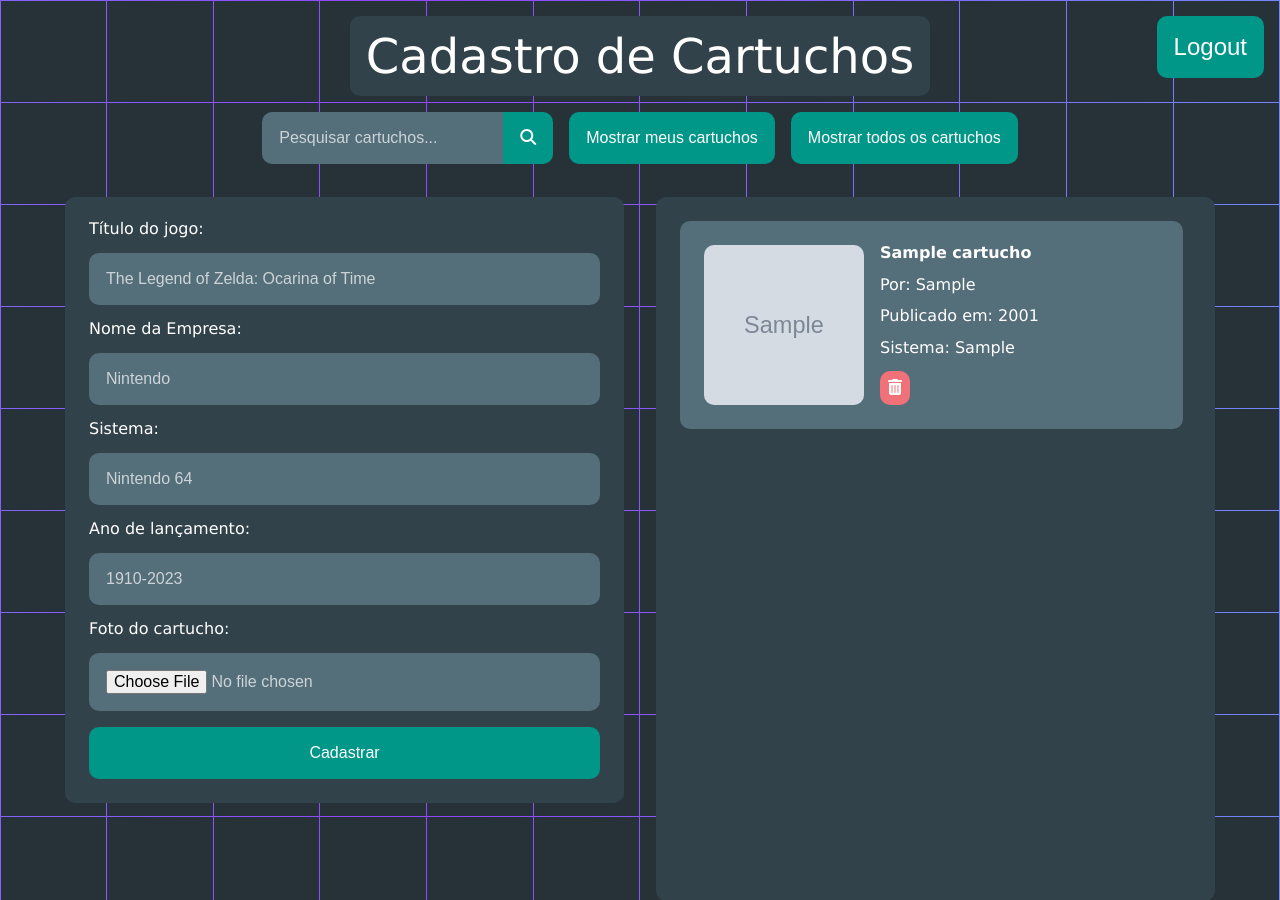
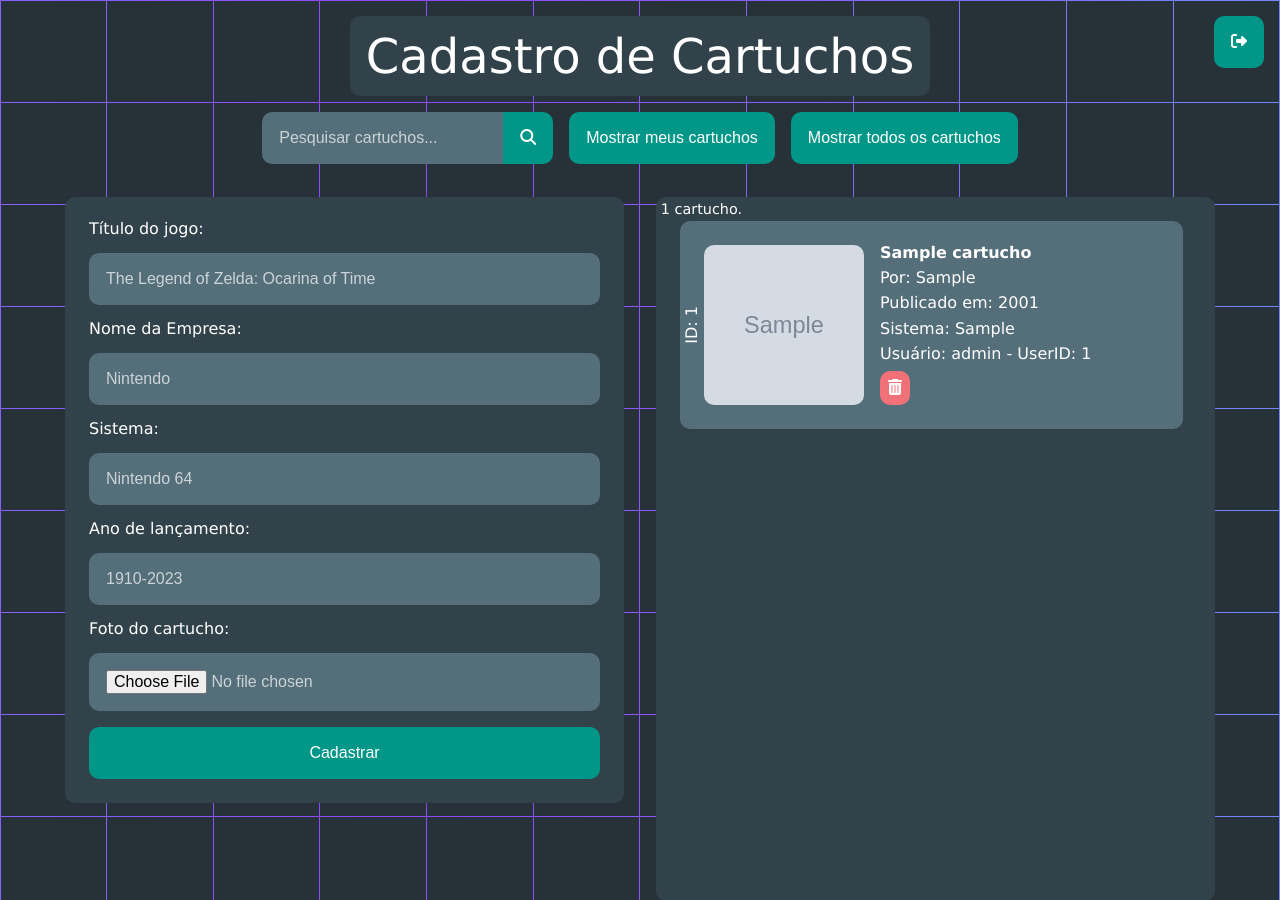
Before and after one commit to DarkPixel100/TrabDS1-1Bim-2023, a PHP site: page /home.php in a window 1280 px wide. Shown: the top 900 px of the page. Run offline with PHP 8.4, Linux system fonts and the light colour scheme; a user stored in the database is signed in; data comes from the database, SQL or seed files in the repository; both versions use the stored data as it was after the commit; tables that the repository leaves empty hold one stand-in row (values such as "Sample post"); grey boxes marked "Sample" are stand-in pictures; some libraries are stand-ins or nearby versions.

Commit message:
Final - apresentação 03/04

```diff
--- a/general.css
+++ b/general.css
@@ -28,12 +28,14 @@
 body {
     min-height: 100vh;
     min-height: 100dvh;
+    min-width: 390px;
     background: linear-gradient(90deg, var(--grad1), var(--grad2), var(--grad1));
     background-size: 200%;
     animation: bg-pan 10s linear infinite;
     color: var(--fontColor);
     font-family: Verdana, Tahoma, sans-serif;
     overflow-x: hidden;
+    /* overflow-y: auto; */
     display: flex;
     flex-direction: column;
 }
@@ -75,7 +77,7 @@ body {
 
 /* Cabeçalho da página */
 header {
-    max-width: 80%;
+    max-width: 70%;
     margin-inline: auto;
     margin-block: 1rem;
     display: flex;
@@ -87,7 +89,8 @@ header h1 {
     padding: 1rem;
     border-radius: var(--borderRadius);
     background-color: var(--boxColor);
-    font-size: 2rem;
+    font-size: 1.2rem;
+    text-align: center;
 }
 
 main {
@@ -162,9 +165,19 @@ a>* {
 }
 
 /* Responsividade */
+@media screen and (width > 410px) {
+    header h1 {
+        font-size: 2rem;
+    }
+}
+
 @media screen and (width > 800px) {
-    body {
+    /* body {
         overflow: hidden;
+    } */
+
+    header {
+        max-width: 80%;
     }
 
     header h1 {
--- a/home.css
+++ b/home.css
@@ -1,12 +1,13 @@
-/* Botão de login */
+/* Botão de logout */
 #logout {
     position: absolute;
     right: 1rem;
     top: 1rem;
 }
 
-#logout>input {
-    font-size: 1.5rem;
+#logout button {
+    font-size: .8rem;
+    padding: 1em;
 }
 
 /* Barra de pesquisa */
@@ -59,10 +89,18 @@ label[for=fotocartucho] {
 
 /* Formatação da lista de Jogos */
 #gameList {
+    position: relative;
     box-sizing: content-box;
     height: calc(((1.5rem * 2 + 10rem) * 3) + (1rem * 2));
     overflow-y: hidden;
     text-align: center;
+}
+
+#results {
+    position: absolute;
+    top: .3rem;
+    left: .3rem;
+    font-size: .9rem;
 }
 
 #gameList form {
@@ -74,6 +112,7 @@ label[for=fotocartucho] {
 
 /* Formatação do container com as informações do jogo */
 .jogo {
+    position: relative;
     box-sizing: content-box;
     height: 10rem;
     background-color: var(--gameInfoHolder);
@@ -85,6 +124,13 @@ label[for=fotocartucho] {
     padding: 1.5rem;
     border-radius: var(--borderRadius);
     margin-right: .5rem;
+}
+
+.jogo .gameID {
+    position: absolute;
+    left: .25rem;
+    writing-mode: vertical-lr;
+    transform: rotateZ(180deg);
 }
 
 /* Holder da imagem */
@@ -144,6 +190,10 @@ label[for=fotocartucho] {
 
 /* Responsividade */
 @media screen and (width > 800px) {
+    #logout button {
+        font-size: 1rem;
+    }
+
     main {
         grid-template-columns: 1fr 1fr;
     }
--- a/home.php
+++ b/home.php
@@ -26,6 +26,7 @@ if (!isset($_SESSION["userID"])) {
     <link rel="stylesheet" href="./home.css">
 
     <script src="tiles.js" defer></script>
+    <script src="popupImg.js" defer></script>
 
     <script src="https://kit.fontawesome.com/cb01a77c08.js" crossorigin="anonymous"></script>
 </head>
@@ -35,7 +36,9 @@ if (!isset($_SESSION["userID"])) {
 <body class="oceanic">
     <header>
         <form id="logout" action="" method="post" autocomplete="off">
-            <input type="submit" name="submit" value="Logout">
+            <button title="Logout" name="submit" value="Logout">
+                <span class="fa fa-right-from-bracket"></span>
+            </button>
         </form>
 
         <h1>Cadastro de Cartuchos</h1>
@@ -89,33 +92,41 @@ if (!isset($_SESSION["userID"])) {
         <div class="infoBox" id="gameList">
             <?php
             // Fazendo a query no banco, buscando todos os cartuchos do usuário logados
-            $sqlquery = "SELECT gameID, titulo, sistema, ano, empresa, imgpath FROM Cartuchos";
+            $sqlquery = "SELECT id, username, gameID, titulo, sistema, ano, empresa, imgpath FROM Cartuchos JOIN Users WHERE userID = id";
 
             // Completando a query dependendo do input da barra de pesquisa
             if ($admin && isset($_POST["submit"]) && !empty($_POST["submit"]) && $_POST["submit"] != "showMine") {
+                /* Mostrar os cartuchos de acordo com a pesquisa, podendo incluir a id ou username do
+                usuário que cadastrou o cartucho, titulo, sistema, ano de publicação ou empresa */
                 if ($_POST["submit"] == "search") {
                     $sqlquery = $sqlquery .
-                        " WHERE gameID = ?
-                    OR userID = ?
-                    OR titulo LIKE CONCAT ('%', ?)
-                    OR titulo LIKE CONCAT (?, '%')
-                    OR titulo LIKE CONCAT ('%', ?, '%')
-                    OR sistema LIKE CONCAT ('%', ?)
-                    OR sistema LIKE CONCAT (?, '%')
-                    OR sistema LIKE CONCAT ('%', ?, '%')
+                        " AND (LOWER(username) LIKE CONCAT ('%', LOWER(?))
+                    OR LOWER(username) LIKE CONCAT (LOWER(?), '%')
+                    OR LOWER(username) LIKE CONCAT ('%', LOWER(?), '%')
+                    OR id = ?
+                    OR gameID = ?
+                    OR LOWER(titulo) LIKE CONCAT ('%', LOWER(?))
+                    OR LOWER(titulo) LIKE CONCAT (LOWER(?), '%')
+                    OR LOWER(titulo) LIKE CONCAT ('%', LOWER(?), '%')
+                    OR LOWER(sistema) LIKE CONCAT ('%', LOWER(?))
+                    OR LOWER(sistema) LIKE CONCAT (LOWER(?), '%')
+                    OR LOWER(sistema) LIKE CONCAT ('%', LOWER(?), '%')
                     OR ano = ?
-                    OR empresa LIKE CONCAT ('%', ?)
-                    OR empresa LIKE CONCAT (?, '%')
-                    OR empresa LIKE CONCAT ('%', ?, '%')
-                    ORDER BY titulo;";
+                    OR LOWER(empresa) LIKE CONCAT ('%', LOWER(?))
+                    OR LOWER(empresa) LIKE CONCAT (LOWER(?), '%')
+                    OR LOWER(empresa) LIKE CONCAT ('%', LOWER(?), '%'))
+                    GROUP BY gameID
+                    ORDER BY ano;";
                     $stmt = mysqli_prepare($conexao, $sqlquery);
-                    $stmt->bind_param("iissssssisss", $_POST["pesquisa"], $_POST["pesquisa"], $_POST["pesquisa"], $_POST["pesquisa"], $_POST["pesquisa"], $_POST["pesquisa"], $_POST["pesquisa"], $_POST["pesquisa"], $_POST["pesquisa"], $_POST["pesquisa"], $_POST["pesquisa"], $_POST["pesquisa"]);
+                    $stmt->bind_param("sssiissssssisss", $_POST["pesquisa"], $_POST["pesquisa"], $_POST["pesquisa"], $_POST["pesquisa"], $_POST["pesquisa"], $_POST["pesquisa"], $_POST["pesquisa"], $_POST["pesquisa"], $_POST["pesquisa"], $_POST["pesquisa"], $_POST["pesquisa"], $_POST["pesquisa"], $_POST["pesquisa"], $_POST["pesquisa"], $_POST["pesquisa"]);
                 } else if ($_POST["submit"] == "showAll") {
-                    $sqlquery = $sqlquery . " ORDER BY userID;";
+                    // Mostrar todos os cartuchos cadastrados
+                    $sqlquery = $sqlquery . " GROUP BY gameID ORDER BY ano;";
                     $stmt = mysqli_prepare($conexao, $sqlquery);
                 }
             } else {
-                $sqlquery = $sqlquery . " WHERE userID = ? ORDER BY titulo;";
+                // Mostrar os próprios cartuchos cadastrados
+                $sqlquery = $sqlquery . " AND userID = ? GROUP BY gameID ORDER BY ano;";
                 $stmt = mysqli_prepare($conexao, $sqlquery);
                 $stmt->bind_param("i", $_SESSION["userID"]);
             }
@@ -133,37 +144,55 @@ if (!isset($_SESSION["userID"])) {
                 <p>Nenhum cartucho cadastrado.</p>
 
             <?php else : ?>
+                <?php if (sizeof($resultarray) == 1) : ?>
+                    <p id="results">1 cartucho.</p>
+                <?php else : ?>
+                    <p id="results"><?php echo sizeof($resultarray); ?> cartuchos. Ordenados por data</p>
+                <?php endif; ?>
+
                 <form action="./removendo.php" method="POST" autocomplete="off">
+
+                    <!-- Add os jogos resultantes da query -->
                     <?php foreach ($resultarray as $jogo) : ?>
                         <li class="jogo" id="<?php echo $jogo["gameID"]; ?>">
+                            <span class="gameID">ID: <?php echo $jogo["gameID"]; ?></span>
+
                             <div class="imgBox">
                                 <img src="<?php echo $jogo["imgpath"]; ?>">
                             </div>
+
                             <div class="gameInfo">
                                 <h3 class="gameTitle">
                                     <?php echo $jogo["titulo"]; ?>
                                 </h3>
+
                                 <span>
                                     Por:
                                     <?php echo $jogo["empresa"]; ?>
                                 </span>
+
                                 <span>
                                     Publicado em:
                                     <?php echo $jogo["ano"]; ?>
                                 </span>
+
                                 <span>
                                     Sistema:
                                     <?php echo $jogo["sistema"]; ?>
                                 </span>
+
+                                <?php if ($admin) : ?>
+                                    <span>Usuário: <b><?php echo $jogo["username"] . ' - UserID: ' . $jogo["id"]; ?></b>
+                                    </span>
+                                <?php endif; ?>
+
                                 <button type="submit" class="remove-btn" name="removeID" value="<?php echo $jogo["gameID"]; ?>">
                                     <span class="fa fa-trash"></span>
                                 </button>
                             </div>
                         </li>
                 <?php endforeach;
-
-                endif;
-                ?>
+                endif; ?>
                 </form>
         </div>
     </main>
--- /dev/null
+++ b/popupImg.js
@@ -0,0 +1,16 @@
+function popup(url) {
+  let fullDiv = document.createElement("div");
+  fullDiv.id = "popup";
+  document.body.prepend(fullDiv);
+  fullDiv.addEventListener("click", (e) => {
+    if (e.target.tagName == 'DIV')
+    fullDiv.remove();
+  });
+  let innerHTML = `<img src="${url}">`;
+  fullDiv.innerHTML = innerHTML;
+}
+
+document.getElementsByTagName("main")[0].addEventListener("click", (e) => {
+  if (e.target.classList.contains('imgBox'))
+    popup(e.target.children[0].src);
+});
```
Also changed, not shown: other parts of home.css (+38 -0 lines), DS1-ListaJogos-Diego-Sofia.sql (+48 -46 lines), register.php (+8 -2 lines).
